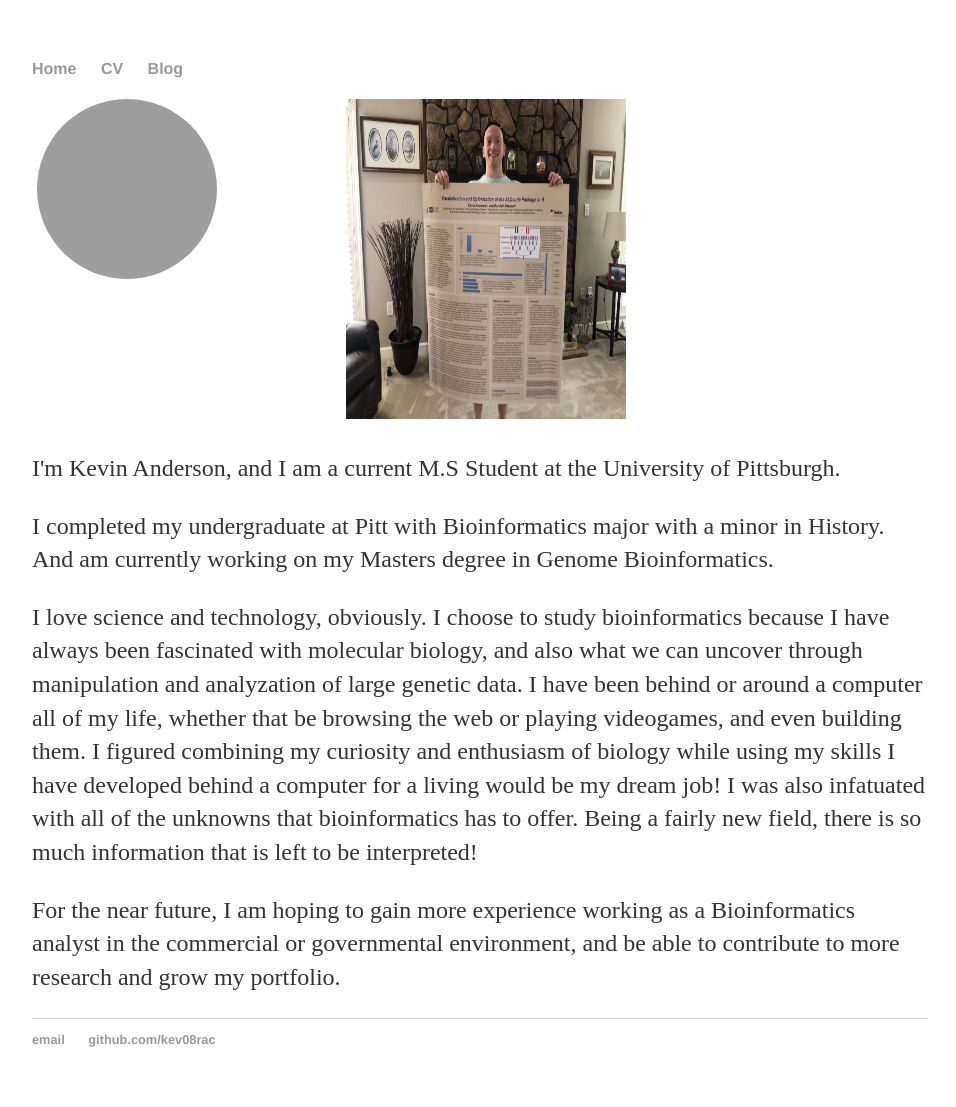
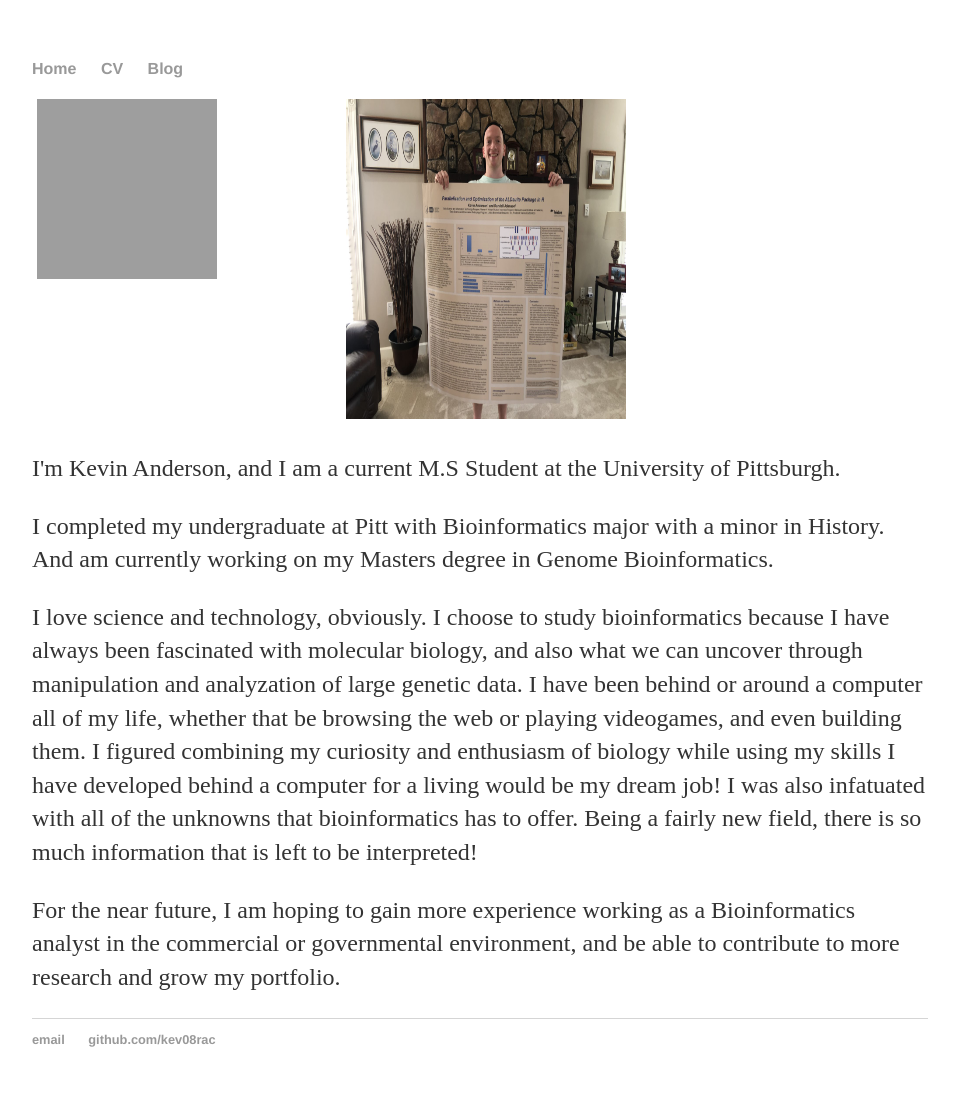
Before and after one commit to kev08rac/kev08rac.github.io, a Jekyll site: the page built from index.html, in a window 1280 px wide. Shown: the whole page, without its empty margins (160-1116 px from the left). Built offline with Jekyll 4.4.1, drawn with Linux system fonts in a browser that asks for light colours; grey boxes are pictures that could not be loaded.

Commit message:
Update index.html

```diff
--- a/index.html
+++ b/index.html
@@ -4,7 +4,7 @@ title: Kevin Anderson
 ---
 <div class="avi-row">
 	<div class="avi-column">
-		<img  class="img-circle avatar" alt="Me!" src="files/avi.jpg" height = "180" width = "180">
+		<img  class="" alt="Me!" src="files/avi.jpg" height = "180" width = "180">
 	</div>
 	<div class="avi-column">
 		<img  class="img.avatar" alt="My poster!" src="files/poster.jpg" height = "320" width = "280">
```
